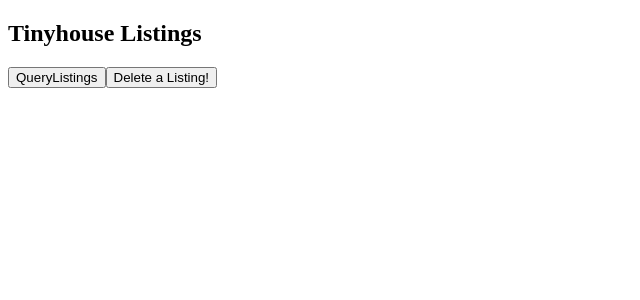
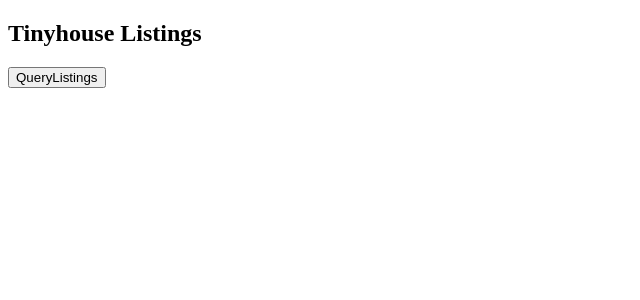
Before and after one commit to Happytoad42/tinyhouse-v1, a React (Create React App) app in the folder client/: page / in a window 1280 px wide. Shown: the top 300 px of the page, without its empty margins (0-640 px from the left). Built offline with nearby package versions, Linux system fonts and the light colour scheme.

Commit message:
added deletelisting query video 53

```diff
--- a/client/src/sections/Listings/Listings.tsx
+++ b/client/src/sections/Listings/Listings.tsx
@@ -1,6 +1,7 @@
-import React, { FC } from 'react';
+import React, { useState } from 'react';
 import { server } from '../../lib/api';
 import {
+  Listing,
   ListingsData,
   DeleteLIstingData,
   DeleteListingVariables,
@@ -35,27 +36,43 @@
 }
 
 export const Listings = (props: Props) => {
+  const [listings, setListings] = useState<Listing[] | null>(null);
+
   const fetchListings = async () => {
     const { data } = await server.fetch<ListingsData>({ query: LISTINGS });
-    console.table(data?.listings);
+    setListings(data.listings);
   };
-  const deleteListing = async () => {
-    const { data } = await server.fetch<
-      DeleteLIstingData,
-      DeleteListingVariables
-    >({
+
+  const deleteListing = async (id: string) => {
+    await server.fetch<DeleteLIstingData, DeleteListingVariables>({
       query: DELETE_LISTING,
       variables: {
-        id: '5fb3414c5753101838d8c66d',
+        id,
       },
     });
-    console.log(data);
+    fetchListings();
   };
+
+  const listingsList = listings ? (
+    <ul>
+      {listings?.map((listing) => {
+        return (
+          <li key={listing.id}>
+            {listing.title}
+            <button onClick={() => deleteListing(listing.id)}>
+              Delete Listing
+            </button>
+          </li>
+        );
+      })}
+    </ul>
+  ) : null;
+
   return (
     <div>
       <h2>{props.title}</h2>
+      {listingsList}
       <button onClick={fetchListings}>QueryListings</button>
-      <button onClick={deleteListing}>Delete a Listing!</button>
     </div>
   );
 };
--- a/client/src/sections/Listings/Types.ts
+++ b/client/src/sections/Listings/Types.ts
@@ -1,4 +1,4 @@
-interface Listing {
+export interface Listing {
     id: string;
     title: string;
     image: string;
```
